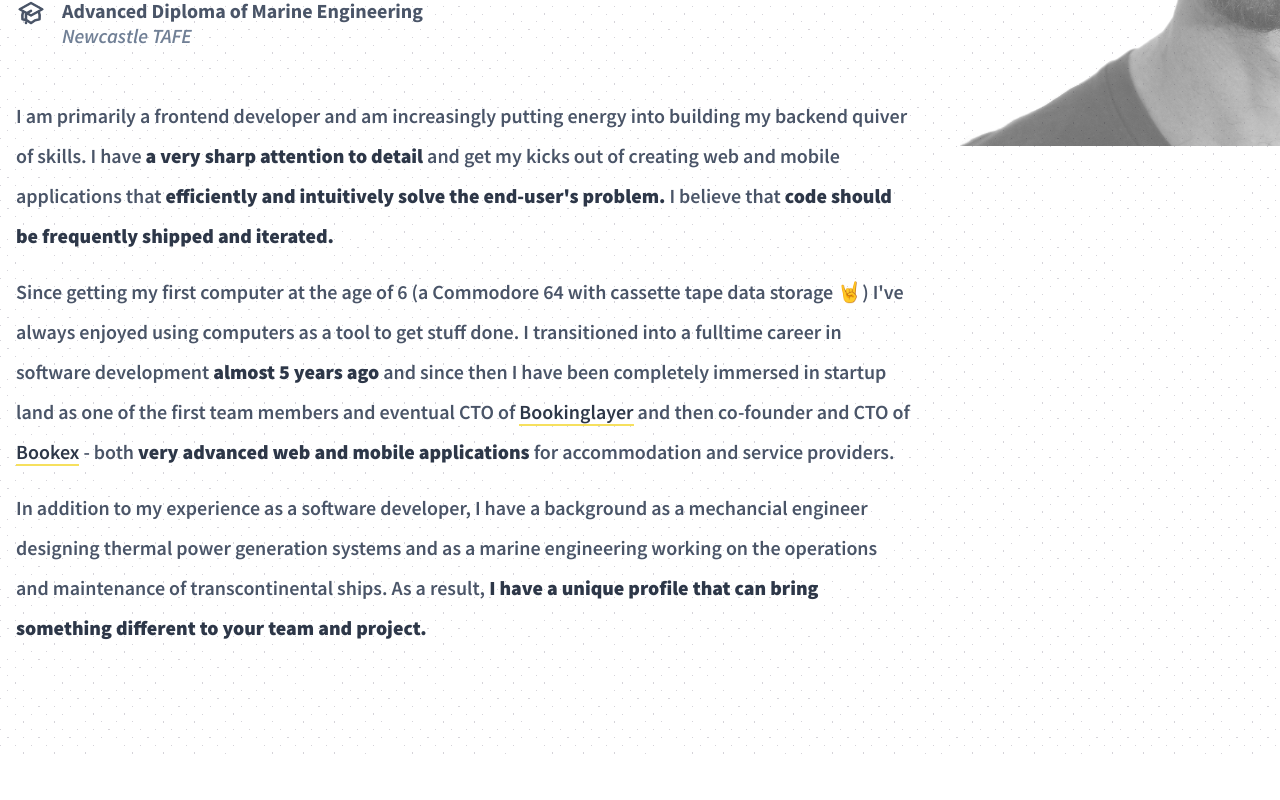
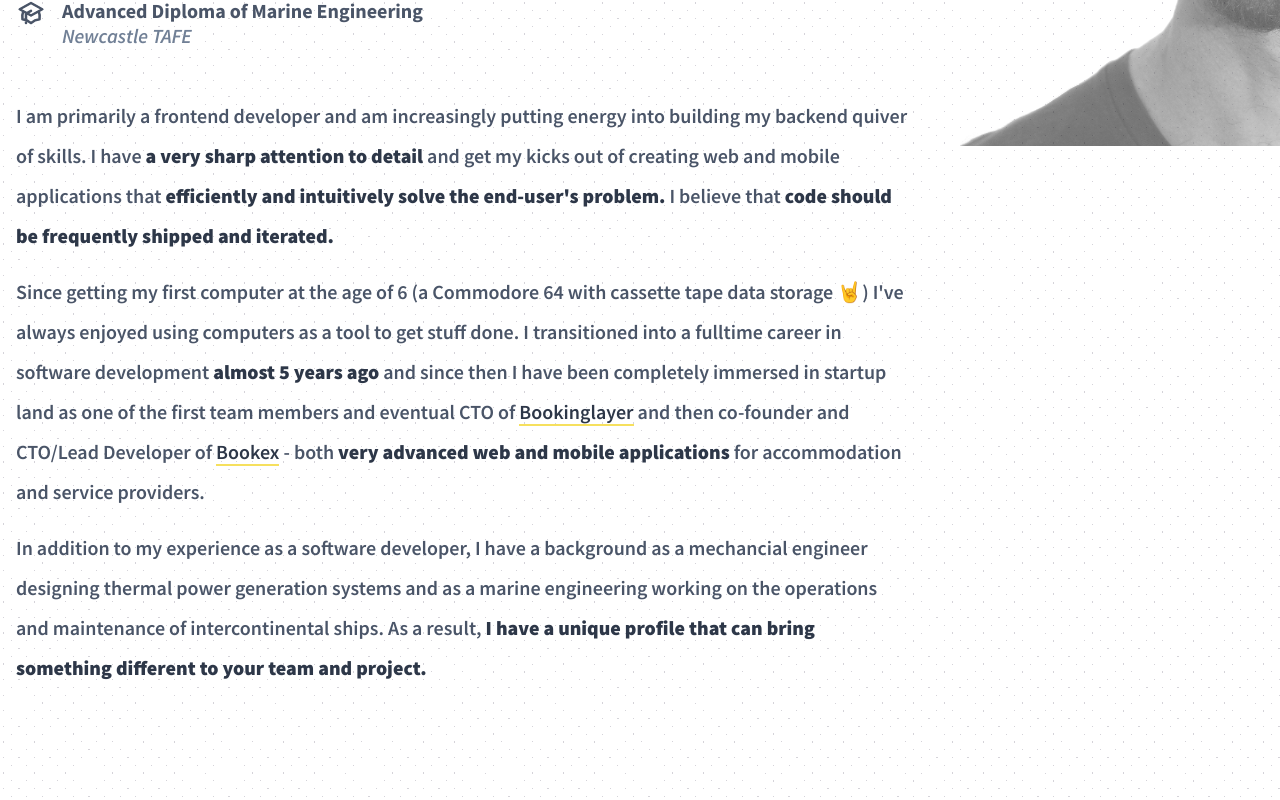
Before and after one commit to oldo/freelancing-portfolio, a Next.js app: page /about in a window 1280 px wide. Shown: the part 654-1454 px from the top of the page. Before the commit the page ends 1414 px from the top, so only its background shows below. Built offline with nearby package versions, Linux system fonts and the light colour scheme; a web font is replaced by a local one.

Commit message:
update about info

```diff
--- a/components/About/about.mdx
+++ b/components/About/about.mdx
@@ -1,5 +1,5 @@
 I am primarily a frontend developer and am increasingly putting energy into building my backend quiver of skills. I have **a very sharp attention to detail** and get my kicks out of creating web and mobile applications that **efficiently and intuitively solve the end-user's problem.** I believe that **code should be frequently shipped and iterated.**
 
-Since getting my first computer at the age of 6 (a Commodore 64 with cassette tape data storage 🤘) I've always enjoyed using computers as a tool to get stuff done. I transitioned into a fulltime career in software development **almost 5 years ago** and since then I have been completely immersed in startup land as one of the first team members and eventual CTO of [Bookinglayer](https://www.bookinglayer.com) and then co-founder and CTO of [Bookex](https://www.usebookex.com) - both **very advanced web and mobile applications** for accommodation and service providers.
+Since getting my first computer at the age of 6 (a Commodore 64 with cassette tape data storage 🤘) I've always enjoyed using computers as a tool to get stuff done. I transitioned into a fulltime career in software development **almost 5 years ago** and since then I have been completely immersed in startup land as one of the first team members and eventual CTO of [Bookinglayer](https://www.bookinglayer.com) and then co-founder and CTO/Lead Developer of [Bookex](https://www.usebookex.com) - both **very advanced web and mobile applications** for accommodation and service providers.
 
-In addition to my experience as a software developer, I have a background as a mechancial engineer designing thermal power generation systems and as a marine engineering working on the operations and maintenance of transcontinental ships. As a result, **I have a unique profile that can bring something different to your team and project.**
+In addition to my experience as a software developer, I have a background as a mechancial engineer designing thermal power generation systems and as a marine engineering working on the operations and maintenance of intercontinental ships. As a result, **I have a unique profile that can bring something different to your team and project.**
--- a/components/Works/items.ts
+++ b/components/Works/items.ts
@@ -36,7 +36,7 @@ export const items = [
     description: [
       `A calendar component for making and managing bookings.`,
       `Bookings can be edited by dragging and dropping into different rooms and by extending length to extend duration of stay.`,
-      `Calendar grid is 'virtualized' so that only what is in view is rendered at any time. This allows for extremely massive inventories on an infinite timescale to be displayed in a single view without running into performance issues.`,
+      `The calendar grid is 'virtualized' so that only what is in view is rendered at any time. This allows for extremely massive inventories on an infinite timescale to be displayed in a single view without running into performance issues.`,
     ],
   },
   {
```
